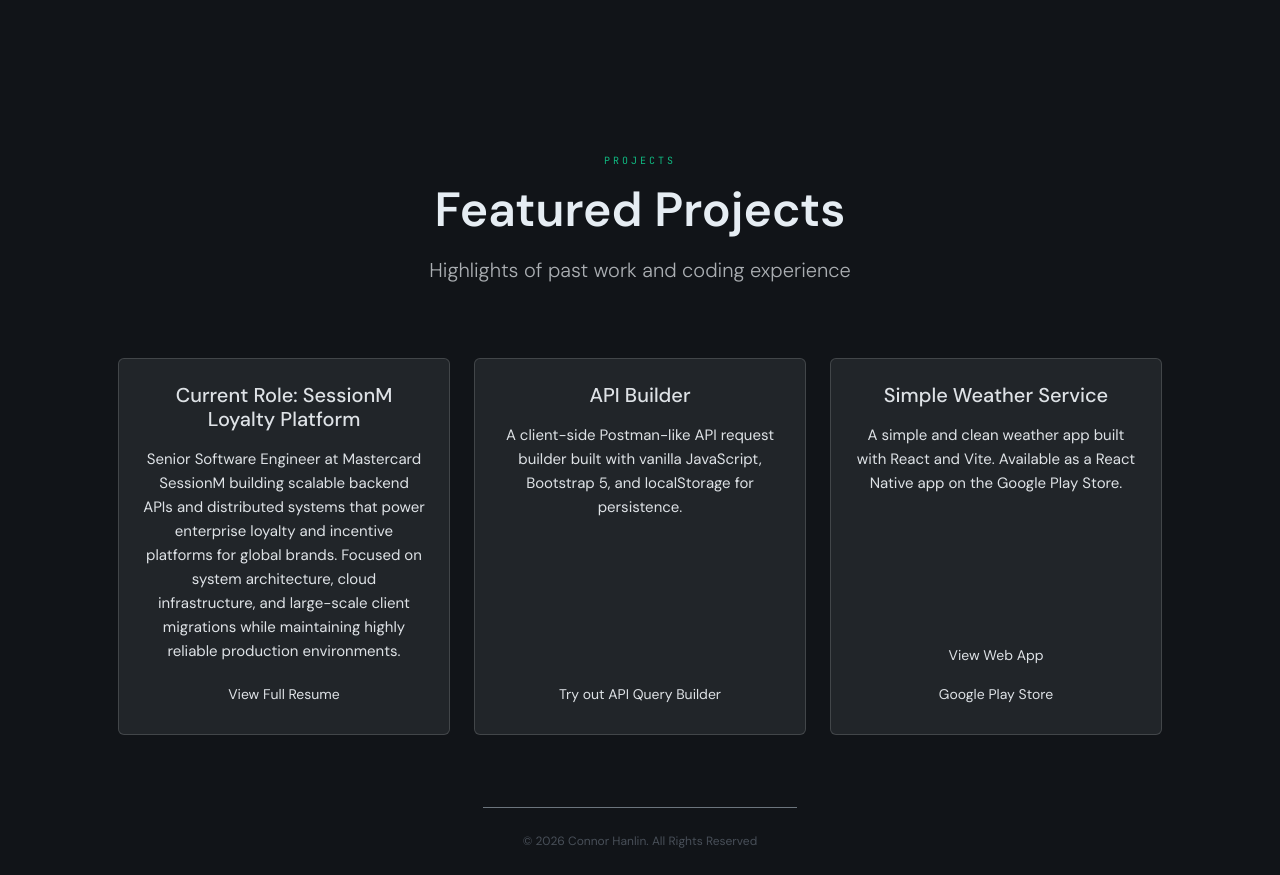
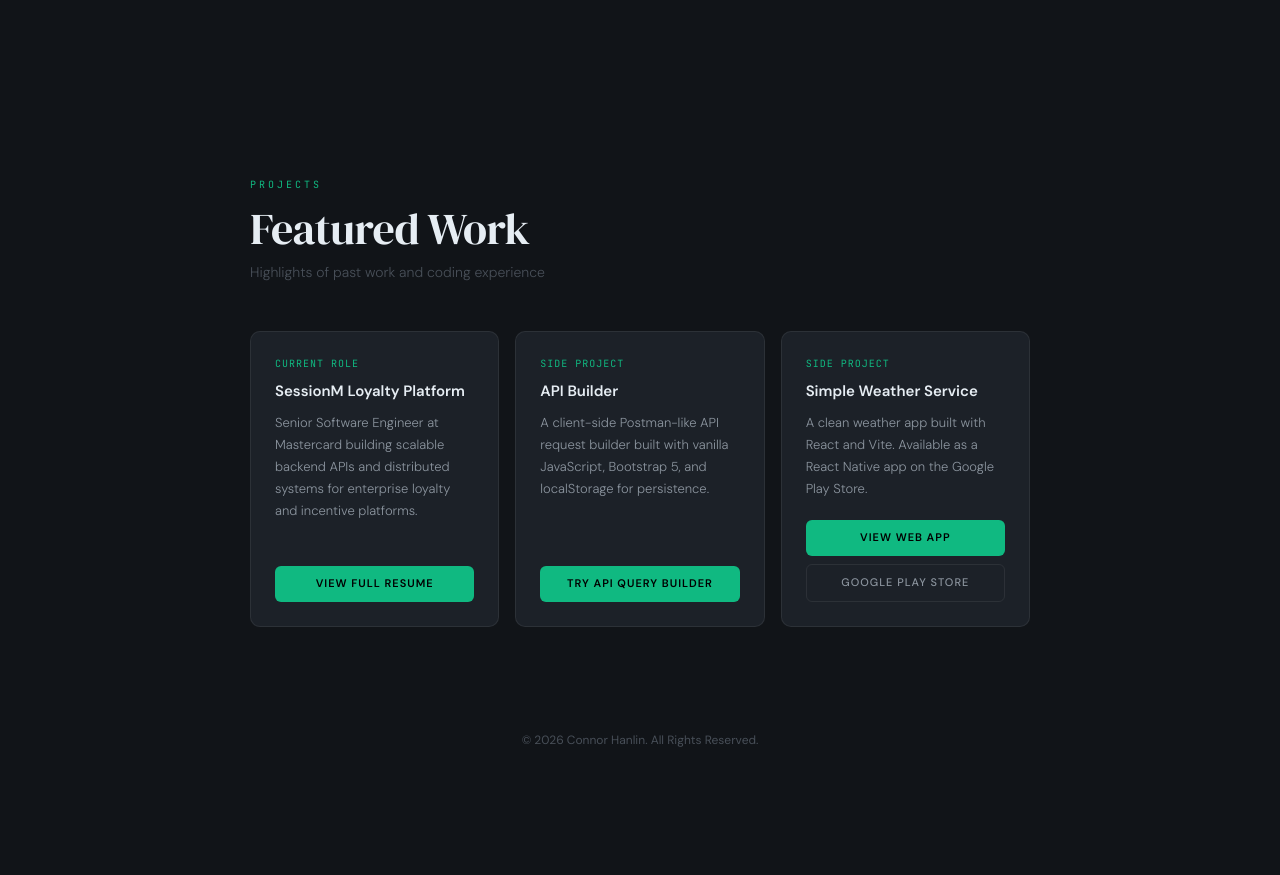
Before and after one commit to cph5236/cph5236.github.io, a website: page index.html in a window 1280 px wide. Shown: the part 1261-2136 px from the top of the page. After the commit the page ends 2043 px from the top, so only its background shows below. Drawn offline with Linux system fonts and the light colour scheme.

Commit message:
Rewrite projects section: even 3-column grid with project-tag labels, trimmed descriptions; clean up footer

```diff
--- a/index.html
+++ b/index.html
@@ -115,72 +115,36 @@
         </section>
 
         <!-- Projects Section -->
-        <section id="projects" class="py-5">
-            <div class="container">
-                <div class="text-center mb-5">
-                    <p class="section-label">Projects</p>
-                    <h2 class="display-5 fw-bold mb-3">Featured Projects</h2>
-                    <p class="lead text-muted">Highlights of past work and coding experience</p>
-                </div>
+        <section id="projects">
+            <div class="page-section">
+                <p class="section-label">Projects</p>
+                <h2 class="section-title">Featured Work</h2>
+                <p class="section-subtitle">Highlights of past work and coding experience</p>
 
-                <div class="container overflow-hidden text-center">
-                    <div class="row gy-5 p-4">
-                        <div class="col-12 col-md-6 col-lg-4">
-                            <div class="card h-100 transition-all">
-                                <div class="card-body p-4 d-flex flex-column">
-                                    <h5 class="card-title mb-3 fs-5">Current Role: SessionM Loyalty Platform</h5>
-                                    <p class="card-text">
-                                        Senior Software Engineer at Mastercard SessionM building scalable backend APIs
-                                        and distributed systems that power enterprise loyalty and incentive platforms
-                                        for global brands. Focused on system architecture, cloud infrastructure, and
-                                        large-scale client migrations while maintaining highly reliable production
-                                        environments.
-                                    </p>
-                                    <div class="mt-auto text-center">
-                                        <button class="btn base-btn btn-sm" id="view-resume" data-target="cv">View
-                                            Full Resume</button>
-                                    </div>
-                                </div>
-                            </div>
+                <div class="projects-grid">
+                    <div class="project-card">
+                        <span class="project-tag">Current Role</span>
+                        <h3>SessionM Loyalty Platform</h3>
+                        <p>Senior Software Engineer at Mastercard building scalable backend APIs and distributed systems for enterprise loyalty and incentive platforms.</p>
+                        <div class="project-links">
+                            <button class="btn-primary-accent" id="view-resume" data-target="cv">View Full Resume</button>
                         </div>
-                        <div class="col-12 col-md-6 col-lg-4">
-                            <div class="card h-100 transition-all">
-                                <div class="card-body p-4 d-flex flex-column">
-                                    <h5 class="card-title mb-3 fs-5">API Builder</h5>
-
-                                    <p class="card-text">
-                                        A client-side Postman-like API request builder built with vanilla JavaScript,
-                                        Bootstrap 5, and localStorage for persistence.
-                                    </p>
-
-                                    <div class="mt-auto text-center">
-                                        <a class="btn base-btn btn-sm" href="ApiBuilder/api-builder.html">
-                                            Try out API Query Builder
-                                        </a>
-                                    </div>
-                                </div>
-                            </div>
+                    </div>
+                    <div class="project-card">
+                        <span class="project-tag">Side Project</span>
+                        <h3>API Builder</h3>
+                        <p>A client-side Postman-like API request builder built with vanilla JavaScript, Bootstrap 5, and localStorage for persistence.</p>
+                        <div class="project-links">
+                            <a class="btn-primary-accent" href="ApiBuilder/api-builder.html">Try API Query Builder</a>
                         </div>
-                        <div class="col-12 col-md-6 col-lg-4">
-                            <div class="card h-100 transition-all">
-                                <div class="card-body p-4 d-flex flex-column">
-                                    <h5 class="card-title mb-3 fs-5">Simple Weather Service</h5>
-
-                                    <p class="card-text">
-                                        A simple and clean weather app built with React and Vite. Available as a
-                                        React Native app on the Google Play Store.
-                                    </p>
-
-                                    <div class="mt-auto text-center d-flex flex-column gap-2">
-                                        <a class="btn base-btn btn-sm" href="https://cph5236.github.io/SimpleWeatherService/" target="_blank" rel="noopener noreferrer">
-                                            View Web App
-                                        </a>
-                                        <a class="btn base-btn btn-sm" href="https://play.google.com/store/apps/details?id=com.cph5236.simpleweatherservice&pcampaignid=web_share" target="_blank" rel="noopener noreferrer">
-                                            Google Play Store
-                                        </a>
-                                    </div>
-                                </div>
-                            </div>
+                    </div>
+                    <div class="project-card">
+                        <span class="project-tag">Side Project</span>
+                        <h3>Simple Weather Service</h3>
+                        <p>A clean weather app built with React and Vite. Available as a React Native app on the Google Play Store.</p>
+                        <div class="project-links">
+                            <a class="btn-primary-accent" href="https://cph5236.github.io/SimpleWeatherService/" target="_blank" rel="noopener noreferrer">View Web App</a>
+                            <a class="btn-ghost" href="https://play.google.com/store/apps/details?id=com.cph5236.simpleweatherservice&pcampaignid=web_share" target="_blank" rel="noopener noreferrer">Google Play Store</a>
                         </div>
                     </div>
                 </div>
@@ -204,8 +168,8 @@
     </div>
 
     <!-- Footer -->
-    <footer class="bg-section text-center py-4 mt-auto border-top border-secondary">
-        <p class="mb-0">&copy; 2026 Connor Hanlin. All Rights Reserved</p>
+    <footer>
+        <p>&copy; 2026 Connor Hanlin. All Rights Reserved.</p>
     </footer>
 
     <div class="nav-backdrop" id="nav-backdrop"></div>
```
